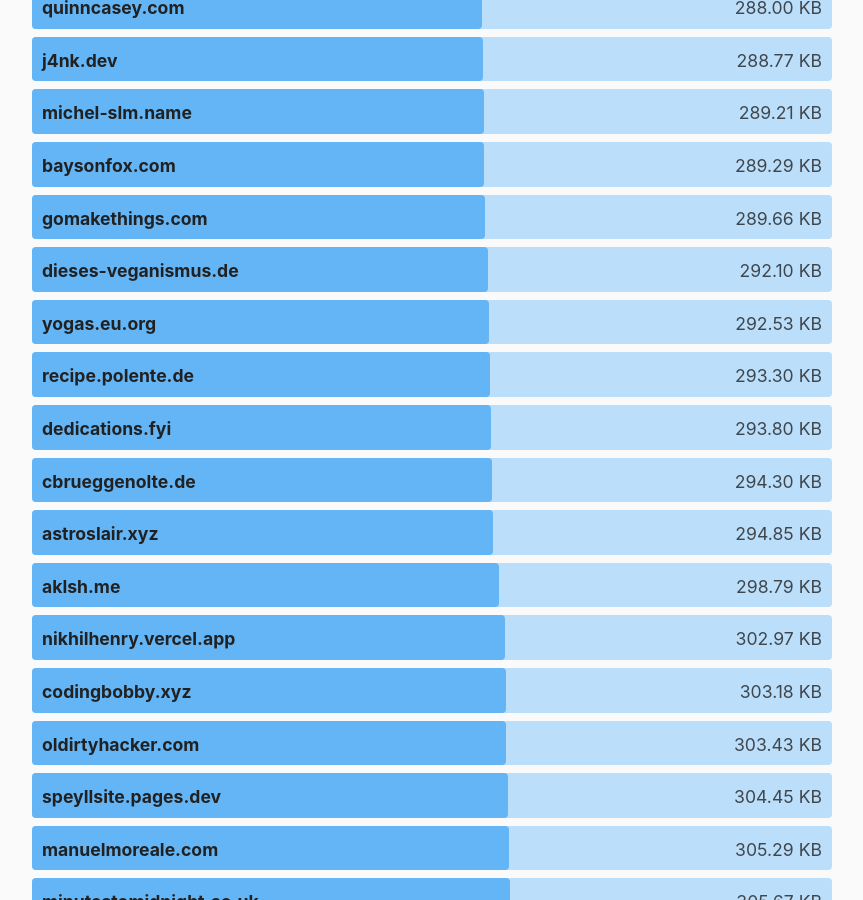
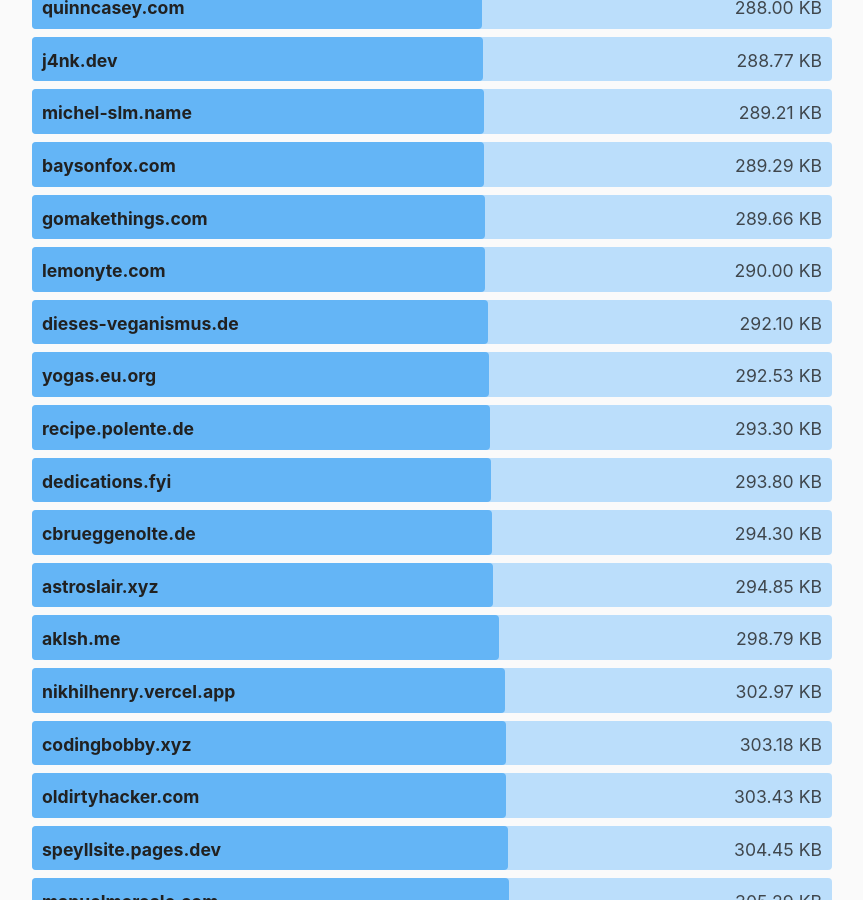
Before and after one commit to kevquirk/512kb.club, a Jekyll site: the page built from index.md, in a window 1280 px wide and 900 px high, scrolled down 39519 px. Shown: the whole window, without its empty margins (208-1071 px from the left). Built offline with Jekyll 4.4.1, drawn with Linux system fonts in a browser that asks for light colours.

Commit message:
add lemonyte.com

```diff
--- a/_data/sites.yml
+++ b/_data/sites.yml
@@ -4342,3 +4342,8 @@
   url: https://zwieratko.sk/
   size: 30.94
   last_checked: 2025-08-30
+
+- domain: lemonyte.com
+  url: https://lemonyte.com/
+  size: 290
+  last_checked: 2025-11-04
```
